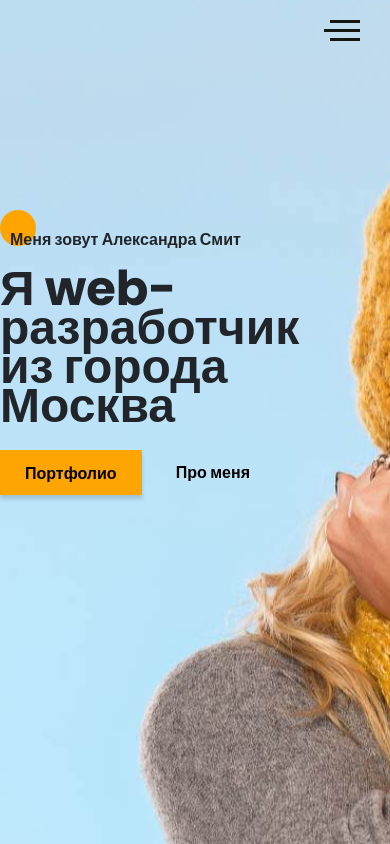
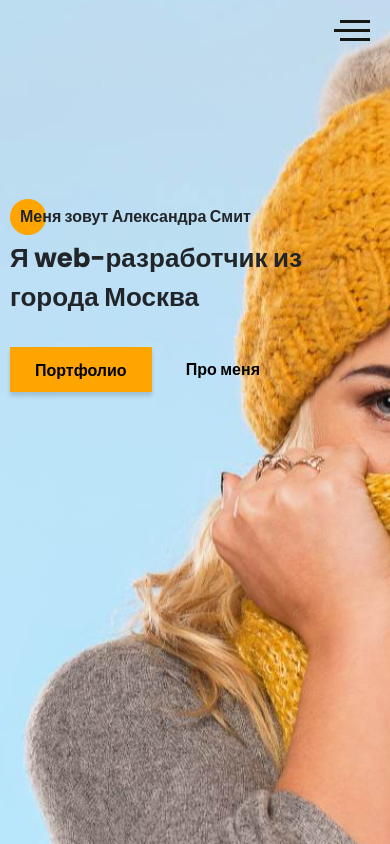
Before and after one commit to RomanSamohwal/protfolio-react, a React (Create React App) app: page / in a window 390 px wide. Built offline with nearby package versions, Linux system fonts and the light colour scheme.

Commit message:
Изменил Promo.tsx

```diff
--- a/src/components/promo/Promo.tsx
+++ b/src/components/promo/Promo.tsx
@@ -1,19 +1,11 @@
-import promo from '../../img/main_bg.jpg'
 import {Menu} from "./Menu";
 import {Hamburger} from "./Hamburger";
 import {useState} from "react";
 
-const background = {
-    background: `url(${promo})`,
-    backgroundRepeat: 'no-repeat',
-    backgroundPosition: 'center',
-    backgroundSize: 'cover',
-}
-
 export const Promo = () => {
     const [isActiveMenu, setIsActiveMenu] = useState<boolean>(false)
 
-   const handlerActiveMenuClick = () => {
+   const handleActiveMenuClick = () => {
        setIsActiveMenu(!isActiveMenu)
    }
 
@@ -55,10 +47,10 @@ export const Promo = () => {
             </div>
         </aside>
 
-        <Menu isActiveMenu={isActiveMenu} onActiveMenuClick={handlerActiveMenuClick}/>
+        <Menu isActiveMenu={isActiveMenu} onActiveMenuClick={handleActiveMenuClick}/>
 
-        <section className="promo" style={background}>
-            <Hamburger onActiveMenuClick={handlerActiveMenuClick}/>
+        <section className="promo" >
+            <Hamburger onActiveMenuClick={handleActiveMenuClick}/>
             <div className="container">
                 <div className="title title_fz16 promo__subtitle">
                     Меня зовут Александра Смит
--- a/src/sass/blocks/_media.scss
+++ b/src/sass/blocks/_media.scss
@@ -14,7 +14,10 @@
   }
 
   .title {
-    line-height: 39px;
+    &_fz48 {
+      font-size: 28px;
+      line-height: 39px;
+    }
   }
 
   .promo {
@@ -33,6 +36,30 @@
 @media (max-width: 576px) {
   .container {
     max-width: 100%;
-    padding: 15px 0;
+    padding: 0 10px;
+  }
+
+  .title {
+    &_fz48 {
+      font-size: 26px;
+    }
+  }
+
+  .hamburger {
+    right: 20px;
+  }
+
+  .menu {
+    &__block {
+      width: 250px;
+      padding-left: 20px;
+    }
+  }
+
+  .promo {
+    background: url("../../img/main_bg.jpg") no-repeat 57%/cover;;
+    &__btns {
+      margin-top: 30px;
+    }
   }
 }
--- a/src/sass/blocks/_promo.scss
+++ b/src/sass/blocks/_promo.scss
@@ -1,4 +1,5 @@
 .promo {
+    background: url("../../img/main_bg.jpg") no-repeat center/cover;
     min-height: 100vh;
     position: relative;
     padding-top: 205px;
```
